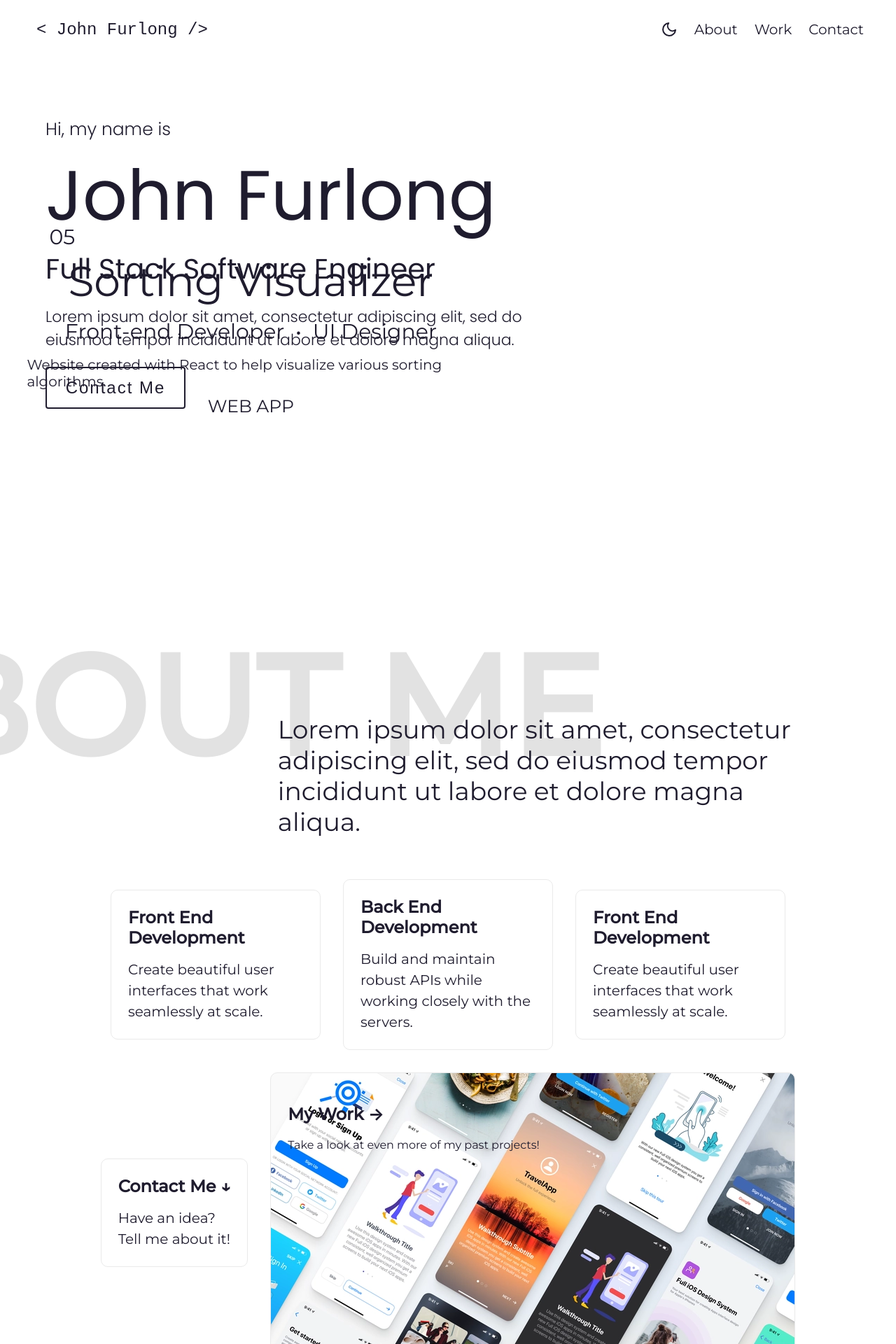
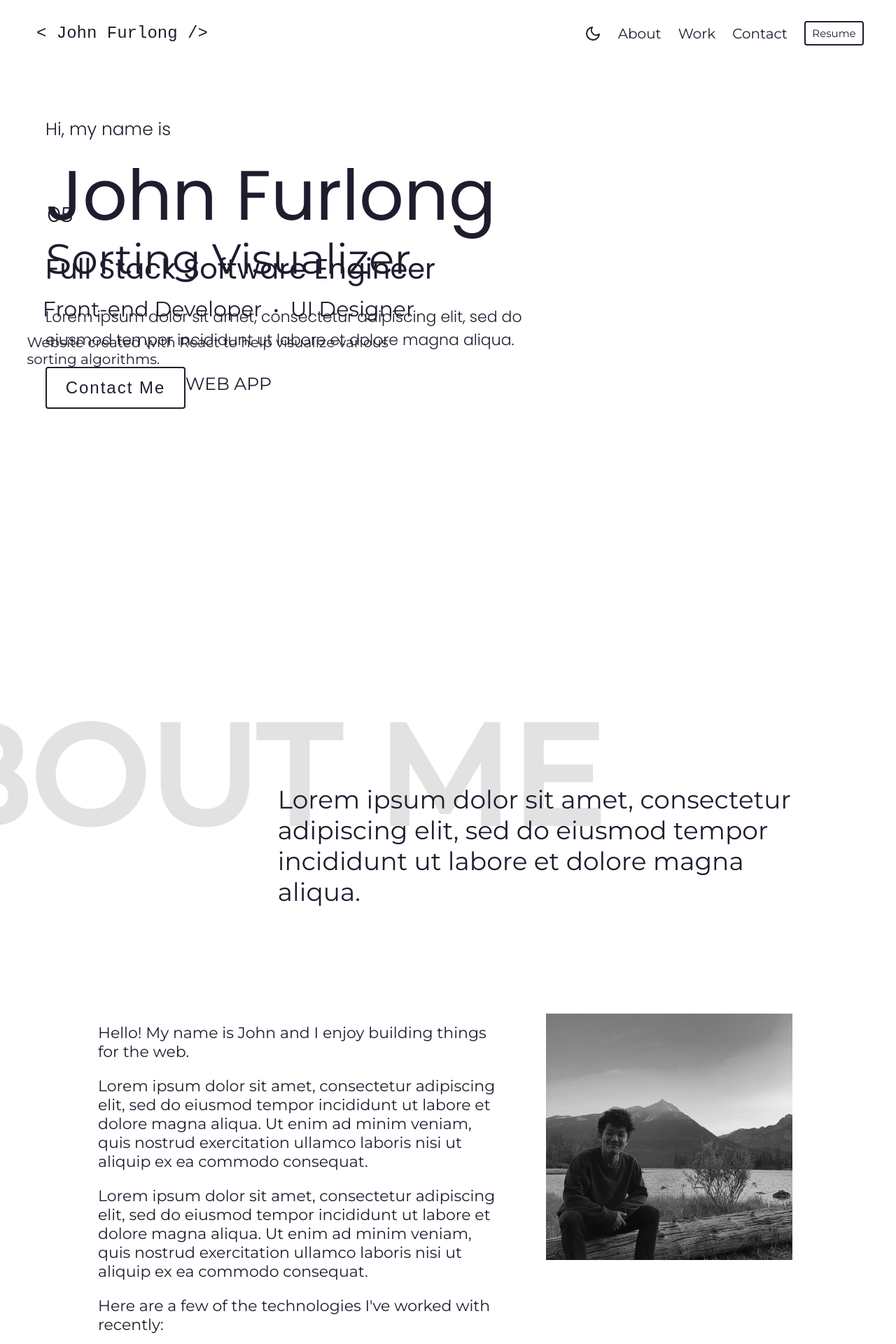
Before and after one commit to jfur1/personal-site, a Next.js app: page / in a window 1280 px wide. Shown: the top 1920 px of the page at 70% size. Built offline with nearby package versions, Linux system fonts and the light colour scheme; a web font is replaced by a local one.

Commit message:
refactor about me section

```diff
--- a/components/AboutMe.jsx
+++ b/components/AboutMe.jsx
@@ -1,4 +1,5 @@
 import React from 'react'
+import Image from 'next/image'
 import styles from '../styles/Home.module.scss'
 
 const AboutMe = ({ scrollPercent, scrollTo, aboutRef, footerRef }) => {
@@ -14,7 +15,33 @@ const AboutMe = ({ scrollPercent, scrollTo, aboutRef, footerRef }) => {
                 Lorem ipsum dolor sit amet, consectetur adipiscing elit, sed do eiusmod tempor incididunt ut labore et dolore magna aliqua.
               </div>
             </div>
+
+
+
             <div className={styles.grid}>
+              <div className={styles.aboutMeDesc}>
+                <p >
+                  Hello! My name is John and I enjoy building things for the web.
+                </p>
+                <p>
+                  Lorem ipsum dolor sit amet, consectetur adipiscing elit, sed do eiusmod tempor incididunt ut labore et dolore magna aliqua. Ut enim ad minim veniam, quis nostrud exercitation ullamco laboris nisi ut aliquip ex ea commodo consequat.
+                </p>
+                <p>
+                  Lorem ipsum dolor sit amet, consectetur adipiscing elit, sed do eiusmod tempor incididunt ut labore et dolore magna aliqua. Ut enim ad minim veniam, quis nostrud exercitation ullamco laboris nisi ut aliquip ex ea commodo consequat.
+                </p>
+                <p>
+                  Here are a few of the technologies I've worked with recently:
+                </p>
+              </div>
+              <Image
+                src='/me.jpg'
+                className={styles.aboutMeImage}
+                alt="Picture of the author"
+                width={400}
+                height={400}
+              />
+
+              {/* <div className={styles.aboutMeCards}>
                 <a href="https://nextjs.org/docs" target='_blank'className={styles.card}>
                   <h2>Front End Development</h2>
                   <p>Create beautiful user interfaces that work seamlessly at scale.</p>
@@ -25,23 +52,11 @@ const AboutMe = ({ scrollPercent, scrollTo, aboutRef, footerRef }) => {
                   <p>Build and maintain robust APIs while working closely with the servers.</p>
                 </a>
 
-
                 <a href="https://nextjs.org/docs" className={styles.card}>
-                <h2>Front End Development</h2>
+                  <h2>Download My Resume</h2>
                   <p>Create beautiful user interfaces that work seamlessly at scale.</p>
                 </a>
-
-              <a onClick={() => scrollTo(footerRef)} className={styles.card}>
-                <h2>Contact Me &darr;</h2>
-                <p>Have an idea?</p>
-                <p>Tell me about it!</p>
-              </a>
-
-              <div className={styles.projectsCard} style={{ backgroundImage: `url("my_work_temp.webp")` }}>
-                  <h2>My Work &rarr;</h2>
-                  <p>Take a look at even more of my past projects!</p>
-              </div>
-
+              </div> */}
             </div>
           </div>
   )
--- a/components/ProjectGallery/ProjectGallery.jsx
+++ b/components/ProjectGallery/ProjectGallery.jsx
@@ -9,6 +9,7 @@ const ProjectGallery = ({ scrollPercent }) => {
     var lastScrollTop = 0;
     const pageSplitTimes = 1.4;
     var scrollDirectionDown = true;
+    const N_PROJECTS = 5;
     const [vh, setVh] = useState(typeof(window) !== 'undefined' ? Math.round(window.document.documentElement.clientHeight * pageSplitTimes) : 0)
     const projects = [
         {
--- a/pages/index.js
+++ b/pages/index.js
@@ -30,7 +30,6 @@ export default function Home({ theme, toggleTheme }) {
   const formattedTime = (date) => {
     return date.toLocaleTimeString([], { timeZoneName: 'shortOffset', hour12: true, hour: '2-digit', minute: '2-digit' })
   }
-
 
   useEffect(() => {
     const handleScroll = () => {
@@ -160,6 +159,9 @@ export default function Home({ theme, toggleTheme }) {
           <div className={`nav__link ${activeIdx === 3 ? "active" : ""}`} onClick={() => {scrollTo(footerRef, 3)}}>
             Contact
           </div>
+            <a href="docs/john-furlong-resume copy.pdf" target="_blank" rel="noopener noreferrer"  className={styles.headerCta}>
+              <span>Resume</span>
+            </a>
         </div>
       </nav>
     </header>
--- a/styles/Home.module.scss
+++ b/styles/Home.module.scss
@@ -27,7 +27,7 @@
     display: flex;
     width: 100%;
     align-items: flex-start;
-    padding: 0 5%;
+    padding: 0 0 0 7%;
 
     .col{
       display: flex;
@@ -52,6 +52,7 @@
   flex-direction: column;
   justify-content: center;
   align-items: center;
+  z-index: 3;
 }
 
 .particlesContainer{
@@ -121,14 +122,35 @@
   }
 }
 
+.headerCta{
+  border: 2px solid var(--main-color);
+  background-color: transparent;
+  color: var(--main-color);
+  border-radius: 4px;
+  cursor: pointer;
+  height: 35px;
+  width: 85px;
+  font-size: 15px;
+  font-weight: 400;
+  transition: all 200ms ease-in-out;
+  display: flex;
+  align-items: center;
+  justify-content: center;
+
+  &:hover{
+    background-color: var(--secondary-color);
+  }
+}
+
 .aboutMeParallax{
-  height: 60vh;
+  height: 65vh;
   display: flex;
   align-items: center;
   width: 100%;
   position: relative;
   overflow-x: hidden;
-  padding: 3em 2em 2em 2em;
+  padding: 3em 2em 0;
+  margin: 4rem 0;
 }
 
 .title {
@@ -160,67 +182,6 @@ h1.heroTitle.show {
   animation-delay: 1.5s;
   animation-fill-mode: forwards;
 }
-
-// h1.heroTitle.show::before{
-//   background: var(--bg-color);
-//   animation: typewriter var(--typewriterSpeed)
-//     steps(var(--typewriterCharacters)) 1s forwards;
-// }
-
-// h1.heroTitle.show::after {
-//   width: 0.1em;
-//   background: var(--main-color);
-//   animation: typewriter var(--typewriterSpeed)
-//       steps(var(--typewriterCharacters)) 1s forwards,
-//     blink 750ms steps(var(--typewriterCharacters)) infinite;
-// }
-
-// h1.heroTitle.show::before,
-// h1.heroTitle.show::after {
-//   content: "";
-//   position: absolute;
-//   top: 0;
-//   right: 0;
-//   bottom: 0;
-//   left: 0;
-// }
-
-// p.subtitle.show {
-//   color: var(--main-color);
-//   background-color: var(--app-container);
-//   line-height: 1;
-//   font-size: clamp(0.75rem, 3vw + 0.75rem, 2rem);
-//   font-weight: 400;
-//   position: relative;
-//   // font-family: "Source Code Pro", monospace,'Poppins', 'Sans Serif';
-//   font-family: 'Poppins', sans-serif;
-
-//   position: relative;
-//   width: max-content;
-//   visibility: hidden;
-//   animation: fromLeft 1.5s;
-//   // animation-delay: 5.5s;
-//   animation-fill-mode: forwards;
-//   padding-right: 1.5rem;
-// }
-
-// p.subtitle.show::before{
-//   visibility: hidden;
-// }
-
-// p.subtitle.show::after {
-//   width: 0.125em;
-//   visibility: visible;
-// }
-
-// p.subtitle.show::after {
-//   content: "";
-//   position: absolute;
-//   top: 0;
-//   right: 0;
-//   bottom: 0;
-//   left: 0;
-// }
 
 @keyframes fromLeft {
   0% {
@@ -278,25 +239,42 @@ h1.heroTitle.show {
 
 .grid {
   display: flex;
-  align-items: center;
+  align-items: flex-start;
   justify-content: center;
   flex-wrap: wrap;
-  max-width: 1200px;
+  max-width: 1500px;
 }
 
-.projectsCard{
+.aboutMeDesc{
   margin: 1rem;
-  padding: 1.5rem;
+  padding: 1rem;
   text-align: left;
+  font-size: 22px;
   color: inherit;
   text-decoration: none;
-  border: 1px solid #eaeaea;
-  border-radius: 10px;
+  // border: 1px solid #eaeaea;
+  // border-radius: 10px;
   transition: color 0.15s ease, border-color 0.15s ease;
-  max-width: 900px;
-  width: 750px;
-  height: 400px;
-  cursor: pointer;
+  max-width: 600px;
+}
+
+.aboutMeImage{
+  margin: 1rem;
+
+  padding: 1.5rem;
+  filter: grayscale(100%);
+  transition: all 200ms ease-in-out;
+
+
+  &:hover{
+    filter: none;
+  }
+}
+
+.aboutMeCards{
+  max-width: 1300px;
+  display: flex;
+  flex-flow: row;
 }
 
 .card {
@@ -342,8 +320,6 @@ h1.heroTitle.show {
   text-align: center;
   margin: 0;
 }
-
-
 
 // Scroll Indicator
 
--- a/styles/globals.scss
+++ b/styles/globals.scss
@@ -43,7 +43,7 @@
 
 /* Scrollbar width */
 ::-webkit-scrollbar {
-  width: 10px;
+  width: 7px;
 }
 
 /* Scrollbar Track */
--- a/styles/work.module.scss
+++ b/styles/work.module.scss
@@ -125,11 +125,11 @@
 
   .textContainer{
     position: fixed;
-    top: 40%;
+    top: 36%;
     left: 3%;
     display: flex;
     flex-flow: column nowrap;
-    width: 50%;
+    width: 45vw;
     height:100vh;
     }
 
```
Also changed, not shown: components/ProjectGallery/ProjectGalleryText.jsx (+3 -5 lines), public/me.jpg (added). Lines whose indentation alone changed are shown as unchanged.
